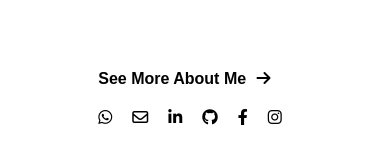
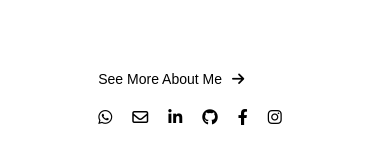
Before and after one commit to ghulammustafa9901/portfolio, a plain HTML site: page index.html in a window 390 px wide. Shown: the part 631-791 px from the top of the page. Drawn offline with Linux system fonts and the light colour scheme; a script that the page names is missing.

Commit message:
profile -- about me button change

```diff
--- a/assets/css/responsive.css
+++ b/assets/css/responsive.css
@@ -57,8 +57,9 @@
     text-align: center;
   }
 
-  .profile-text > div:nth-child(even) > a {
+  .profile-text > div:nth-child(odd) > a {
     font-size: 14px;
+    font-weight: 500;
   }
 
   .social-icon > li > a {
```
